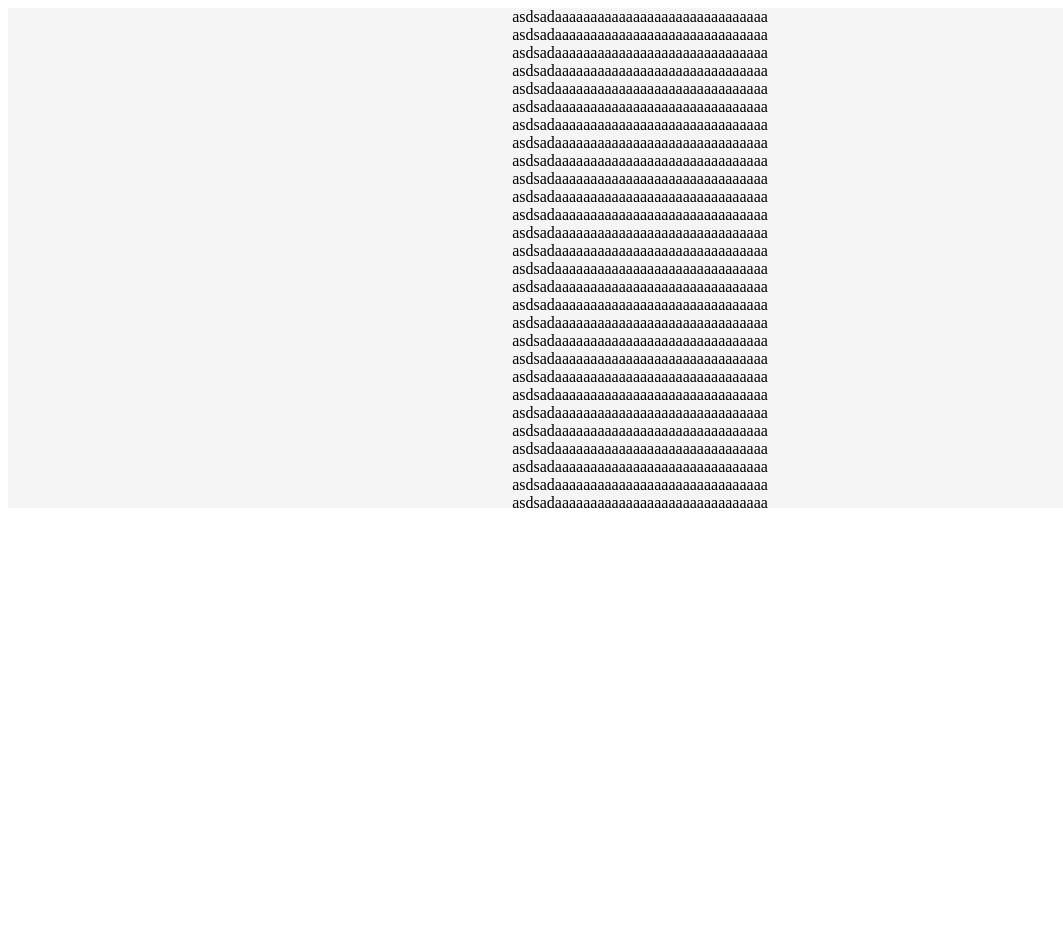
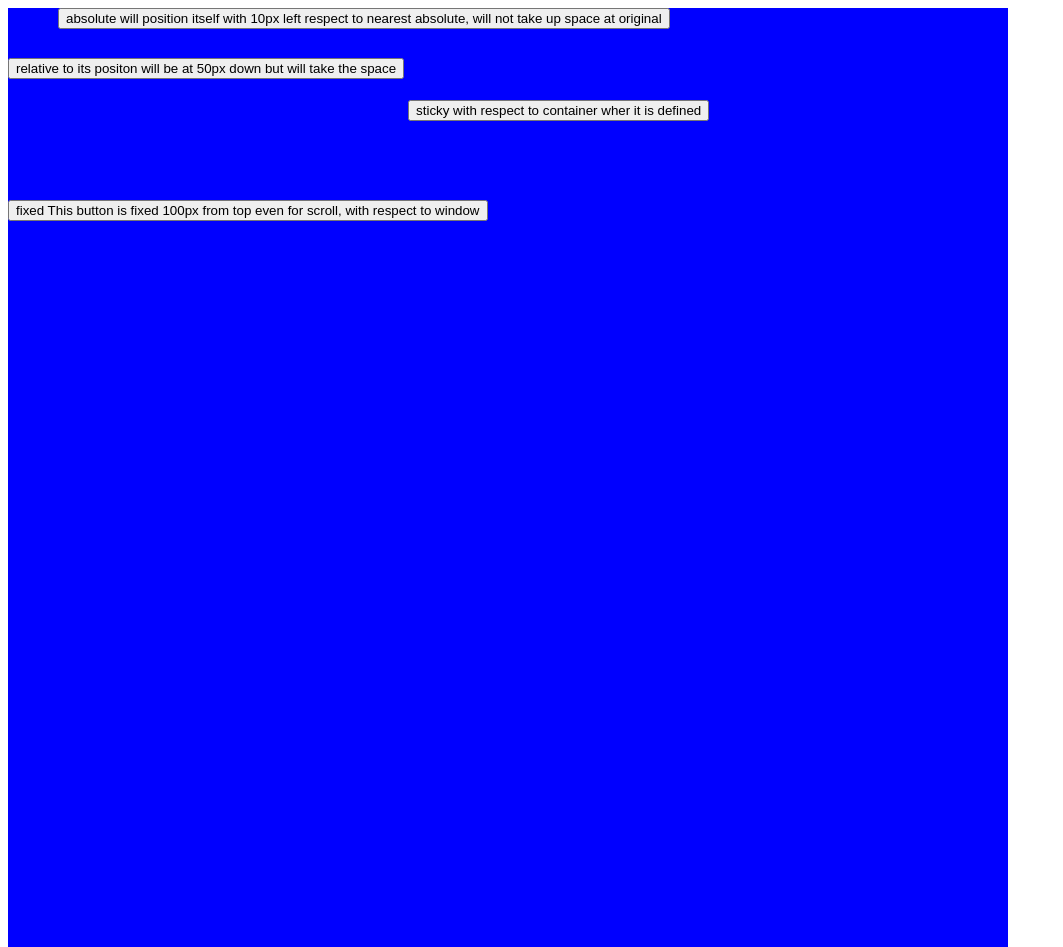
Before and after one commit to nago01/MyAmazonPrep, a website built with Vite: page index.html in a window 1280 px wide. Shown: the top 947 px of the page, without its empty margins (0-1063 px from the left). Before the commit the page ends 800 px from the top, so only its background shows below. Built offline with nearby package versions, Linux system fonts and the light colour scheme.

Commit message:
Position CSS practice

```diff
--- a/index.html
+++ b/index.html
@@ -46,16 +46,16 @@
         </div>
       </div> -->
 
-  <div class="bodyCSS">
+  <!-- <div class="bodyCSS">
     <label for="searchId">Search Anything for Debouncing Implementation : </label>
     <input id="searchId" />
 
     <label for="checkId">This is the check box Implementation:</label>
-    <input id="checkId" type="checkbox" />
+    <input id="checkId" type="checkbox" /> -->
 
 
 
-    <div>asdsadaaaaaaaaaaaaaaaaaaaaaaaaaaaaaa</div>
+  <!-- <div>asdsadaaaaaaaaaaaaaaaaaaaaaaaaaaaaaa</div>
     <div>asdsadaaaaaaaaaaaaaaaaaaaaaaaaaaaaaa</div>
     <div>asdsadaaaaaaaaaaaaaaaaaaaaaaaaaaaaaa</div>
     <div>asdsadaaaaaaaaaaaaaaaaaaaaaaaaaaaaaa</div>
@@ -127,9 +127,19 @@
     <div>asdsadaaaaaaaaaaaaaaaaaaaaaaaaaaaaaa</div>
     <div>asdsadaaaaaaaaaaaaaaaaaaaaaaaaaaaaaa</div>
     <div>asdsadaaaaaaaaaaaaaaaaaaaaaaaaaaaaaa</div>
-    <div>asdsadaaaaaaaaaaaaaaaaaaaaaaaaaaaaaa</div>
+    <div>asdsadaaaaaaaaaaaaaaaaaaaaaaaaaaaaaa</div> -->
+  <!-- </div> -->
+
+  <div class="positionCheck">
+     <button class="btn1">fixed This button is fixed 100px from top even for scroll, with respect to window</button>
+     <button class="btn2">relative to its positon will be at 50px down but will take the space</button>
+     <button class="btn3">absolute will position itself with 10px left respect to nearest absolute, will not take up space at original</button>
+
+     <button class="btn4">sticky with respect to container wher it is defined</button>
   </div>
+  <div class="positionCheck" style="background-color: red;">
 
+ </div>
 
 </body>
 
--- a/style.css
+++ b/style.css
@@ -105,6 +105,7 @@ button:focus-visible {
   width: 1000px;
   height: 1000px;
 }
+
 .buttonCSS {
   background-color: red;
 }
@@ -147,7 +148,7 @@ button:focus-visible {
   border: 5px solid black;
   width: 100px;
   height: 40px;
-  border-radius:10%;
+  border-radius: 10%;
 }
 
 .modalCSS {
@@ -167,9 +168,7 @@ button:focus-visible {
   grid-template-rows: repeat(3, 200px);
 }
 
-.btnCnt {
-
-}
+.btnCnt {}
 
 .bodyCSS {
   display: flex;
@@ -187,3 +186,35 @@ button:focus-visible {
   border: 2px solid grey;
   justify-content: space-between;
 }
+
+/* ---------------------- POSITION CSS PRACTICE -----------------------*/
+
+
+.positionCheck {
+  background-color: blue;
+  width: 1000px;
+  height: 200vh;
+  /* overflow-y: scroll; */
+  position: relative;
+}
+
+.btn1 {
+  position: fixed;
+  top: 200px;
+  z-index: 1;
+}
+
+.btn2 {
+  position: relative;
+  top: 50px;
+}
+
+.btn3 {
+  position: absolute;
+  left: 50px;
+}
+
+.btn4 {
+  position: sticky;
+  top: 100px;
+}
```
